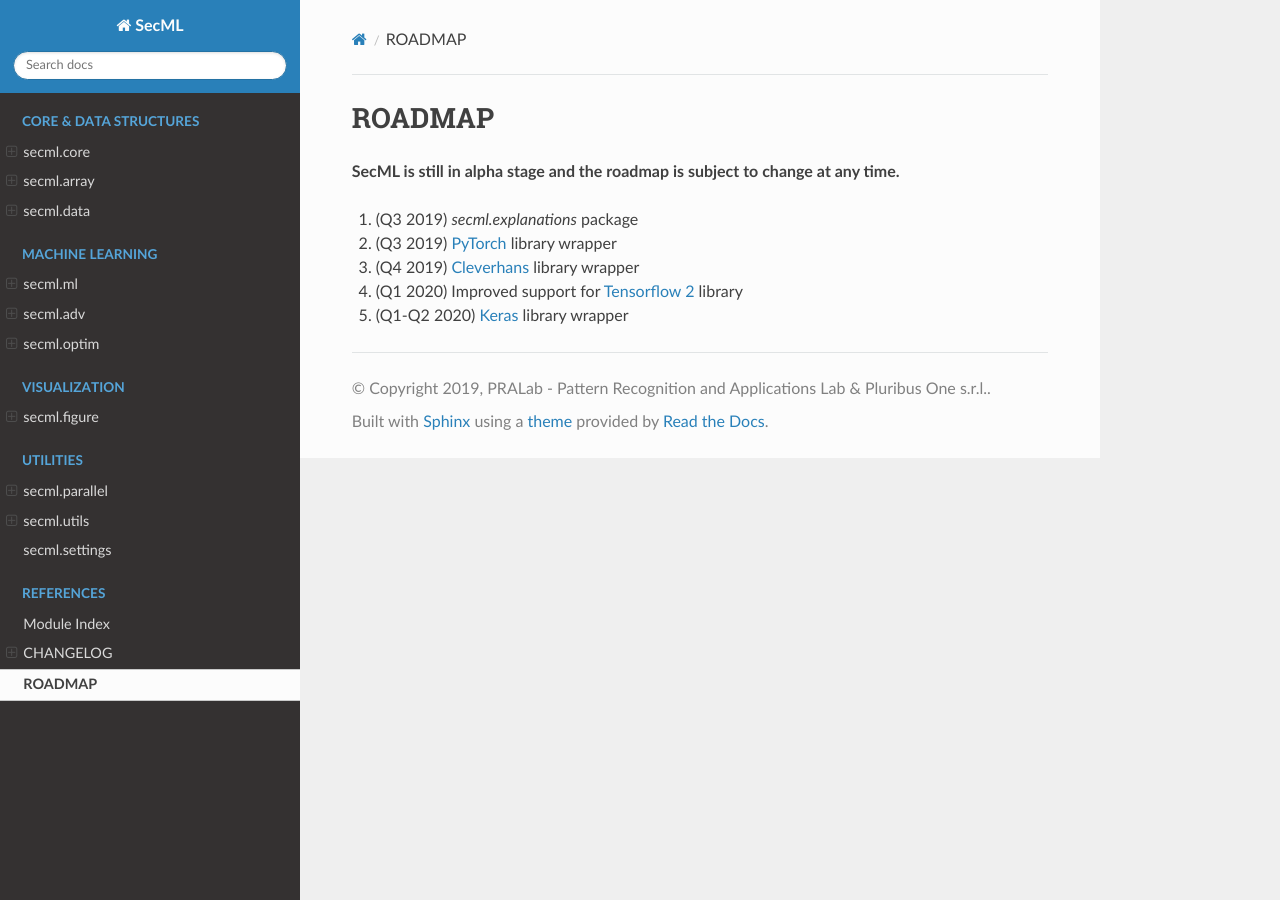
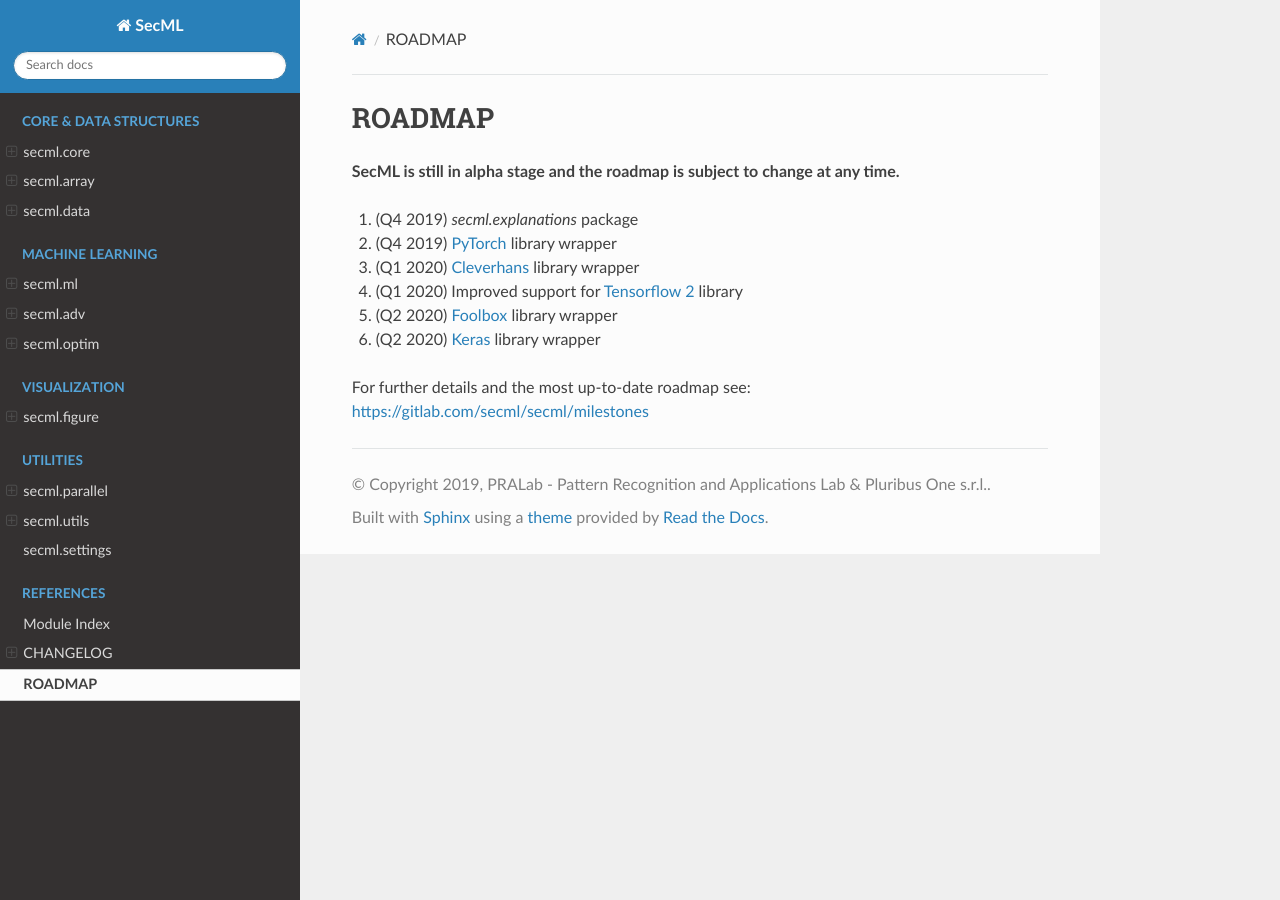
Before and after one commit to pralab/secml, a Sphinx documentation site: the page built from docs/source/roadmap.rst, in a window 1280 px wide. Built offline with Sphinx 7.4.7 and the Read the Docs theme 2.0.0, drawn with Linux system fonts in a browser that asks for light colours; formulas are drawn with MathJax 3; the version number could not be read and is left out.

Commit message:
#529 Updated our roadmap accordingly to 0.9 release.

```diff
--- a/docs/source/roadmap.rst
+++ b/docs/source/roadmap.rst
@@ -3,8 +3,11 @@ ROADMAP
 
 **SecML is still in alpha stage and the roadmap is subject to change at any time.**
 
-1. (Q3 2019) `secml.explanations` package
-2. (Q3 2019) `PyTorch <https://pytorch.org/>`_ library wrapper
-3. (Q4 2019) `Cleverhans <https://github.com/tensorflow/cleverhans>`_ library wrapper
+1. (Q4 2019) `secml.explanations` package
+2. (Q4 2019) `PyTorch <https://pytorch.org/>`_ library wrapper
+3. (Q1 2020) `Cleverhans <https://github.com/tensorflow/cleverhans>`_ library wrapper
 4. (Q1 2020) Improved support for `Tensorflow 2 <https://www.tensorflow.org/>`_ library
-5. (Q1-Q2 2020) `Keras <https://keras.io/>`_ library wrapper
+5. (Q2 2020) `Foolbox <https://foolbox.readthedocs.io/>`_ library wrapper
+6. (Q2 2020) `Keras <https://keras.io/>`_ library wrapper
+
+For further details and the most up-to-date roadmap see: https://gitlab.com/secml/secml/milestones
```
